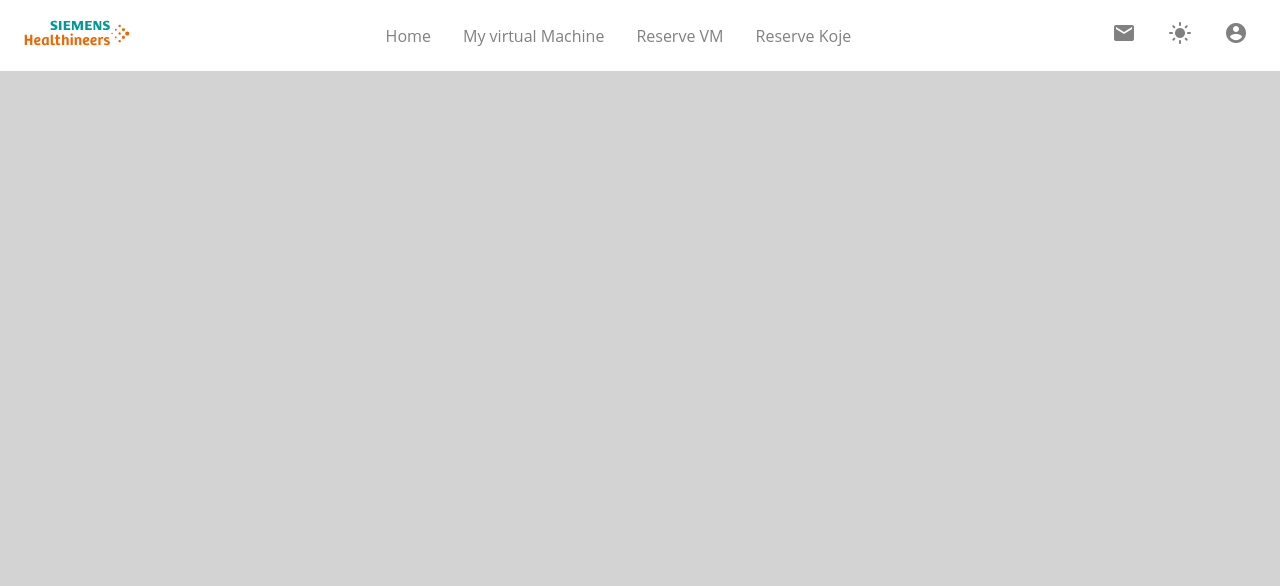
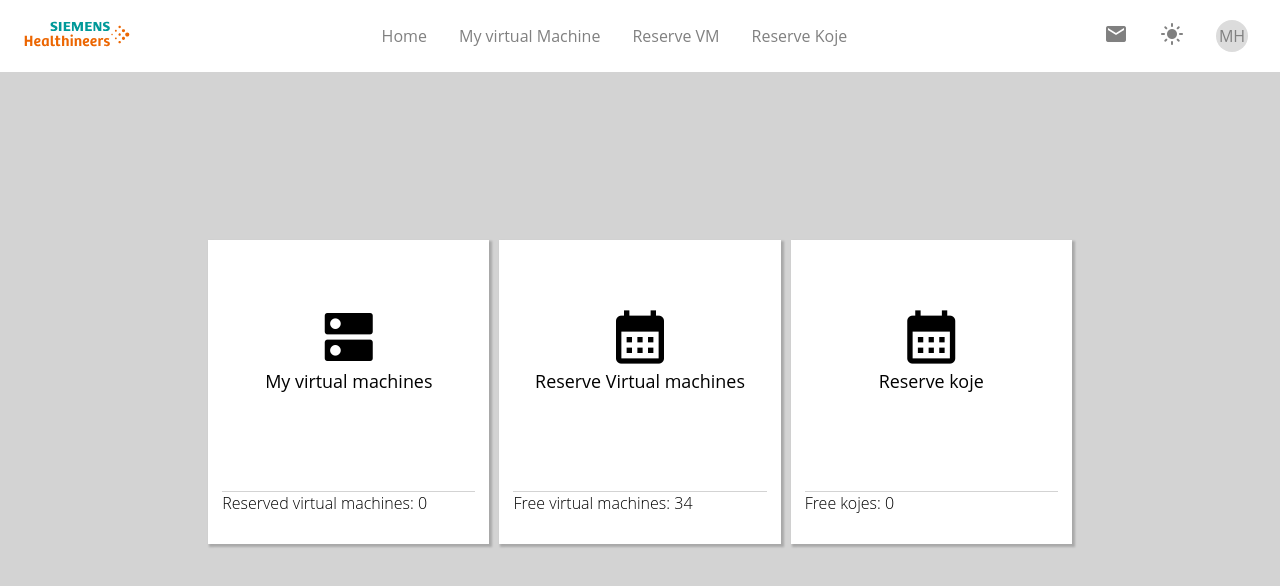
Before and after one commit to 0tamko/SHS-XP-Reservation-System, an Angular app: page / in a window 1280 px wide. Shown: the top 586 px of the page. Built offline with nearby package versions, Linux system fonts and the light colour scheme.

Commit message:
Snackbars

```diff
--- a/src/app/app-routing.module.ts
+++ b/src/app/app-routing.module.ts
@@ -6,6 +6,8 @@ import { ReserveKojeComponent } from './reserve-koje/reserve-koje.component';
 import { ReserveVmComponent } from './reserve-vm/reserve-vm.component';
 
 const routes: Routes = [
+  {path: "", component: HomeComponent},
+  {path:"*",component:HomeComponent},
   {path:"home", component: HomeComponent},
   {path:"myvms", component: MyVirtualMachinesComponent},
   {path:"reservationkoje",component: ReserveKojeComponent},
--- a/src/app/app.component.html
+++ b/src/app/app.component.html
@@ -27,7 +27,11 @@
 
         <a href=""><mat-icon aria-hidden="false" aria-label="Example home icon" fontIcon="mail"></mat-icon></a>
         <a href=""><mat-icon aria-hidden="false" aria-label="Example home icon" fontIcon="light_mode"></mat-icon></a>
-        <a href=""><mat-icon aria-hidden="false" aria-label="Example home icon" fontIcon="account_circle"></mat-icon></a>
+        <a href="">
+          <div class="user-profile">
+            <span class="userName">MH</span>
+          </div>
+        </a>
     </div>
   </nav>
 
--- a/src/app/app.component.scss
+++ b/src/app/app.component.scss
@@ -45,17 +45,40 @@
 
     }
     .right-side-wrapper{
+        display: flex;
+        align-items: center;
+
         a{
             text-decoration: none;
             margin: 0 1rem;
             color: gray;
             font-weight: 500;
-            height: 4.5rem
         }
 
         a:hover{
             transition: ease-in-out 200ms;
             color: black;
         }
+
+        .user-profile{
+            width: 2rem;
+            height: 2rem;
+            background-color: gainsboro;
+            border-radius: 50%;
+            display: flex;
+            justify-content: center;
+            align-items: center;
+            .userName{
+                color: gray;
+                font-weight: 400;
+                transition: ease-in-out 200ms;
+            }
+
+        }
+        .user-profile:hover{
+            .userName{
+                color: black;
+            }
+        }
     }
     }
--- a/src/app/app.module.ts
+++ b/src/app/app.module.ts
@@ -3,6 +3,7 @@ import { BrowserModule } from '@angular/platform-browser';
 import {MatIconModule} from '@angular/material/icon';
 import {MatTableModule} from '@angular/material/table';
 import {MatSortModule} from '@angular/material/sort';
+import {MatSnackBarModule} from '@angular/material/snack-bar';
 
 
 import { AppRoutingModule } from './app-routing.module';
@@ -28,6 +29,7 @@ import { NoopAnimationsModule } from '@angular/platform-browser/animations';
     MatIconModule,
     MatTableModule,
     MatSortModule,
+    MatSnackBarModule,
     NoopAnimationsModule,
     //App routing Module MUST BE last!!
     AppRoutingModule
--- a/src/app/home/home.component.scss
+++ b/src/app/home/home.component.scss
@@ -33,7 +33,7 @@
                     font-weight: 500;
                     mat-icon{
                         font-size: 4rem;
-                        height: 50%;
+                        height: auto;
                         width: 50%;
                     }
                 }
--- a/src/app/reserve-vm/reserve-vm.component.html
+++ b/src/app/reserve-vm/reserve-vm.component.html
@@ -36,7 +36,7 @@
             <th mat-header-cell *matHeaderCellDef> Functions </th>
             <td mat-cell *matCellDef="let element">
                 <div class="function-buttons">
-                    <div class="function-item"><mat-icon aria-hidden="false" aria-label="Example home icon" fontIcon="edit_calendar"></mat-icon></div>
+                    <div class="function-item" (click)="test()" ><mat-icon aria-hidden="false" aria-label="Example home icon" fontIcon="edit_calendar"></mat-icon></div>
                     <div class="function-item"><mat-icon aria-hidden="false" aria-label="Example home icon" fontIcon="lock_open"></mat-icon></div>
                     <div class="function-item"><mat-icon aria-hidden="false" aria-label="Example home icon" fontIcon="content_copy"></mat-icon></div>
                 </div>
--- a/src/app/reserve-vm/reserve-vm.component.ts
+++ b/src/app/reserve-vm/reserve-vm.component.ts
@@ -1,8 +1,8 @@
-import { LiveAnnouncer } from '@angular/cdk/a11y';
 import { Component, ViewChild,AfterViewInit } from '@angular/core';
 import { MatSort, Sort } from '@angular/material/sort';
 import { MatTableDataSource } from '@angular/material/table';
 import { reservationVm } from 'src/models/reservationVm';
+import { MessageService } from 'src/shared/message.service';
 
 @Component({
   selector: 'app-reserve-vm',
@@ -22,7 +22,7 @@ export class ReserveVmComponent {
   ];
   dataSource = new MatTableDataSource(this.data);
 
-  constructor() {}
+  constructor(private message: MessageService) {}
 
 
   @ViewChild(MatSort) sort!: MatSort;
@@ -31,4 +31,7 @@ export class ReserveVmComponent {
   }
 
 
+  test(){
+    this.message.message("test")
+  }
 }
--- /dev/null
+++ b/src/shared/message.service.ts
@@ -0,0 +1,22 @@
+import {Injectable} from '@angular/core';
+import { MatSnackBar } from "@angular/material/snack-bar";
+
+@Injectable({
+    providedIn: 'root'
+  })
+
+export class MessageService {
+
+    constructor(
+      private snackBar: MatSnackBar
+    )
+    {}
+
+    public message(msg: string, timeout = 5000) {
+      this.snackBar.open(msg, 'Close', {
+        duration: timeout,
+        horizontalPosition: "right",
+        verticalPosition: "top",
+      })
+    }
+  }
```
